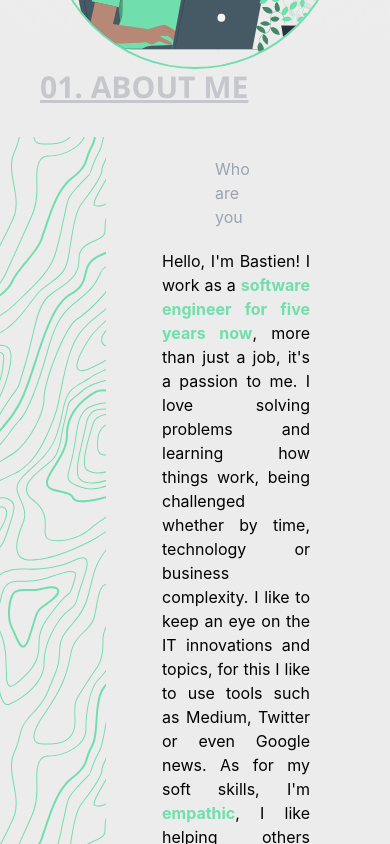
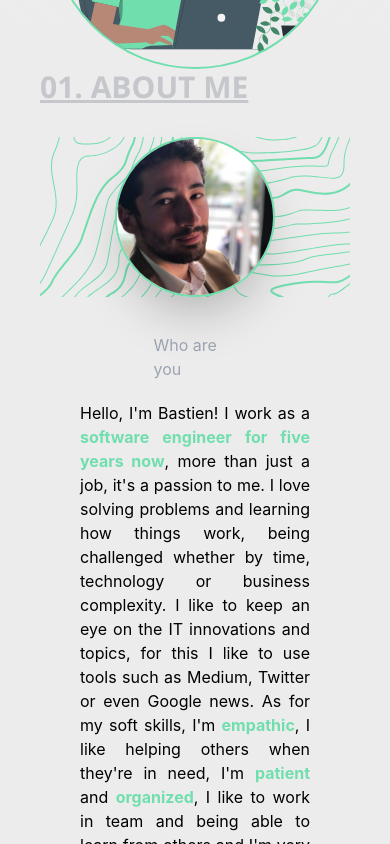
Before and after one commit to BastienChs/portoflio-react, a React (Create React App) app: page / in a window 390 px wide. Shown: the part 660-1504 px from the top of the page. Built offline with nearby package versions, Linux system fonts and the light colour scheme.

Commit message:
About section is now responsive for mobile.

```diff
--- a/src/components/Sections/About/index.js
+++ b/src/components/Sections/About/index.js
@@ -7,12 +7,12 @@ const About = () => {
     <section className="about" id={"about-section"}>
         <main>
             <h2 className={'w-full text-left pl-10 text-3xl font-bold font-opensans underline uppercase text-gray-500 opacity-30'}>01.  About me </h2>
-            <div className={"h-screen grid place-items-center bg-about-section mt-6"}>
-                <div className={'h-full w-full p-2 grid grid-cols-3 gap-4 pl-10 pr-10 xs:pl-0'}>
-                    <div className={'flex place-content-center p-2 bg-profile-pic h-full'}>
-                            <img src={me} alt="Bastien Chies" className={'self-center rounded-full border border-2 third-color-border shadow-2xl sm:h-80 sm:w-80'}/>
+            <div className={"h-screen xs:h-fit grid place-items-center bg-about-section mt-6"}>
+                <div className={'h-full w-full p-2 grid grid-cols-3 gap-4 pl-10 pr-10 xs:pl-10'}>
+                    <div className={'flex place-content-center p-2 bg-profile-pic h-full lg:col-auto md:col-auto xs:col-span-3 lg:h-full md:h-full xs:h-40'}>
+                            <img src={me} alt="Bastien Chies" className={'self-center rounded-full border border-2 third-color-border shadow-2xl sm:h-80 sm:w-80 xs:h-40 xs:w-40'}/>
                     </div>
-                    <div className={'flex flex-col col-span-2 ml-10 mr-10'}>
+                    <div className={'flex flex-col lg:col-span-2 md:col-span-2 xs:col-span-3 ml-10 mr-10'}>
                         <TextDivider text={'Who are you'} classes={'w-2/4 self-center'}/>
                         <p className={'answer-about-me text-justify'}>
                             Hello, I'm Bastien! I work as a <span className={'portfolio-keywords font-bold'}>software engineer for five years now</span>, more than just a job, it's a passion to me.
@@ -42,7 +42,7 @@ const About = () => {
                         <p className={'answer-about-me text-justify'}>
                             I never took a plane before 2022, this year I took it three times, once for going to Lisboa, one for doing a parachute jump and one for going to the Canada.
                         </p>
-                        <button className={'self-center text-sm text-white p-2 w-1/4 rounded bg-emerald-400 shadow-emerald-400 shadow-md hover:bg-emerald-300 hover:shadow-emerald-300 transition duration-300 ease-in-out'}>Downlowd my resume</button>
+                        <button className={'self-center text-sm text-white p-2 mt-4 mb-4 w-1/4 xs:w-full rounded bg-emerald-400 shadow-emerald-400 shadow-md hover:bg-emerald-300 hover:shadow-emerald-300 transition duration-300 ease-in-out'}>Downlowd my resume</button>
                     </div>
                 </div>
             </div>
```
